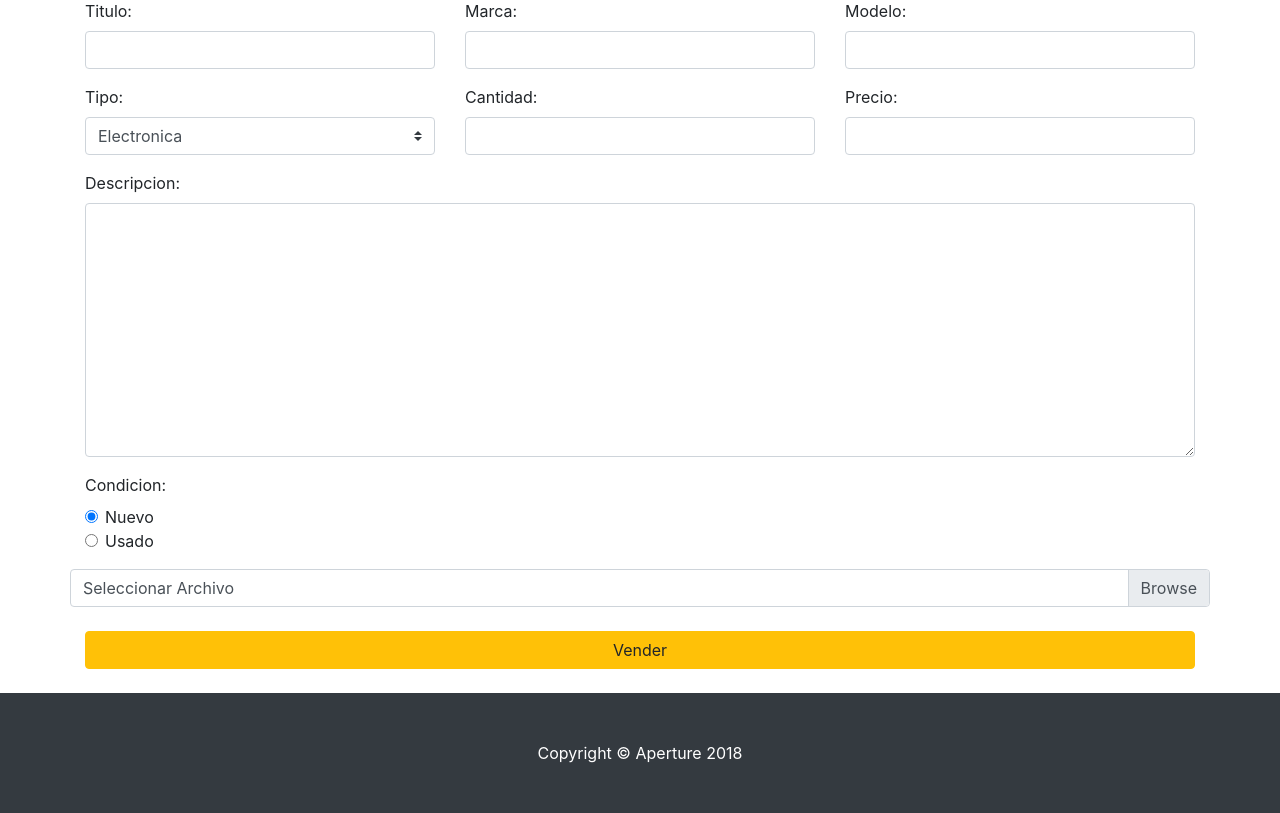
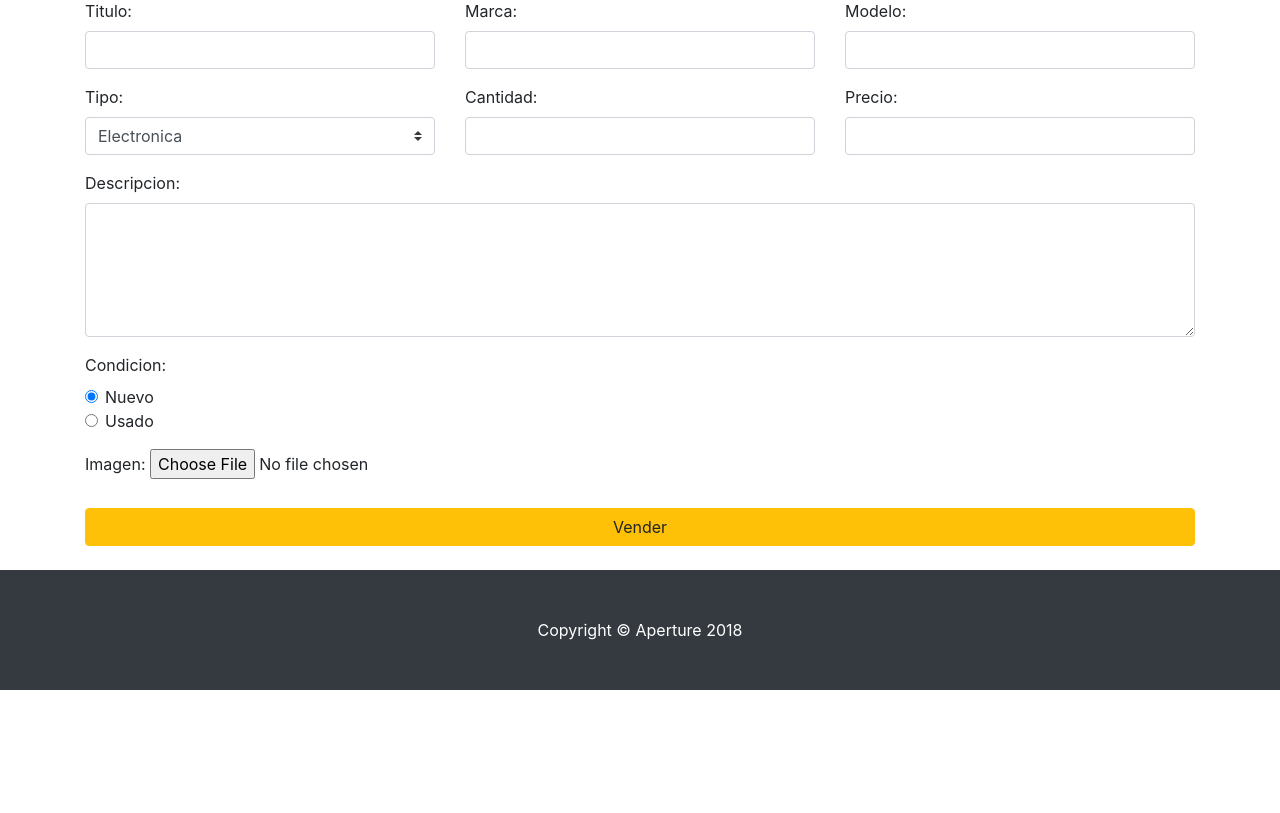
Before and after one commit to AlinaSM/Tienda-Online, a PHP site: page /pages/pw3Venta.php in a window 1280 px wide. Shown: the part 214-1027 px from the top of the page. After the commit the page ends 904 px from the top, so only its background shows below. Run offline with PHP 8.4, Linux system fonts and the light colour scheme.

Commit message:
Subiendo avance

```diff
--- a/pages/pw3Venta.php
+++ b/pages/pw3Venta.php
@@ -14,12 +14,7 @@ session_start();
 <body>
     <?php
         HeaderCompleto("../",$_SESSION);
-        /*
-
-        include('php/view/pw3NosotrosView.php');
-        include('estructura/pw3_carrusel.php');
-        */
-        include('../php/controller/pw3ArticulosControlador.php');
+        include('../php/view/pw3VentaArticulosView.php');
         include('../estructura/pw3_footer.php');
     ?>
 </body>
--- a/php/controller/pw3ArticulosControlador.php
+++ b/php/controller/pw3ArticulosControlador.php
@@ -1,10 +1,12 @@
 <?php
-//require_once("php/model/pw3ArticulosModelo");
-//require_once("../view/pw3ArticulosVista");
+/*require_once("php/model/pw3ArticulosModelo");
 
-//$articulos = new ArticulosModelo();
-//$matriz_articulos = $articulos->getArticulos();
+$articulos = new ArticulosModelo();
+$matriz_articulos = $articulos->getArticulos();
+*/
+if(isset($_POST['Articulo'])){
+    echo "Venta";
+}
 
-include('../php/view/pw3VentaArticulosView.php');
 
 ?>
--- a/php/model/pw3ArticulosModelo.php
+++ b/php/model/pw3ArticulosModelo.php
@@ -36,11 +36,11 @@ class ArticulosModelo{
                                         ":Cantidad"     => $datos['Cantidad'],
                                         ":Estado"       => "Disponible",
                                         ":Condicion"    => $datos['Condicion'],
-                                        ":Fecha"        => $fecha,
+                                        ":Fecha"        => date("Y-m-d H:i:s"),
                                         ":Tipo"         => $datos['Tipo'],
                                         ":Marca"        => $datos['Marca'],
                                         ":Modelo"       => $datos['Modelo'],
-                                        ":ImagenURL"    => $datos['Articulo'],
+                                        ":ImagenURL"    => $datos['Articulo'], // <---
                                         ":IdUsuario"    => $datos['IdUsuario'],
                                     ));
 
--- a/php/view/pw3VentaArticulosView.php
+++ b/php/view/pw3VentaArticulosView.php
@@ -10,7 +10,7 @@
 
     <br>
 
-    <form action="../prueba.php" method="POST" enctype="multipart/form-data">
+    <form action="../php/controller/pw3ArticulosControlador.php" name="frmVenta" method="POST" enctype="multipart/form-data">
 
         <div class="container">
 
@@ -55,7 +55,7 @@
                 <div class="form-group col-12">
                     <label for="Descripcion">Descripcion: </label>
                     <!--<input type="text" name="Descripcion" class="form-inline form-control" id="">-->
-                    <textarea name="Descripcion" id="" rows="10" class="form-control" ></textarea>
+                    <textarea name="Descripcion" id="" rows="5"  class="form-control" ></textarea>
                 </div>
 
             </div>
@@ -78,9 +78,10 @@
             </div>
 
             <div class="row">
-                <div class="custom-file col-12">
-                    <input type="file" name="Imagen" class="custom-file-input" id="customFileLang" lang="es">
-                    <label class="custom-file-label" for="customFileLang">Seleccionar Archivo</label>
+
+                <div class=" col-12">
+                <label for="Imagen">Imagen:</label>
+                    <input type="file" name="Imagen" id="customFileLang" lang="es">
                 </div>
             </div>
 
```
